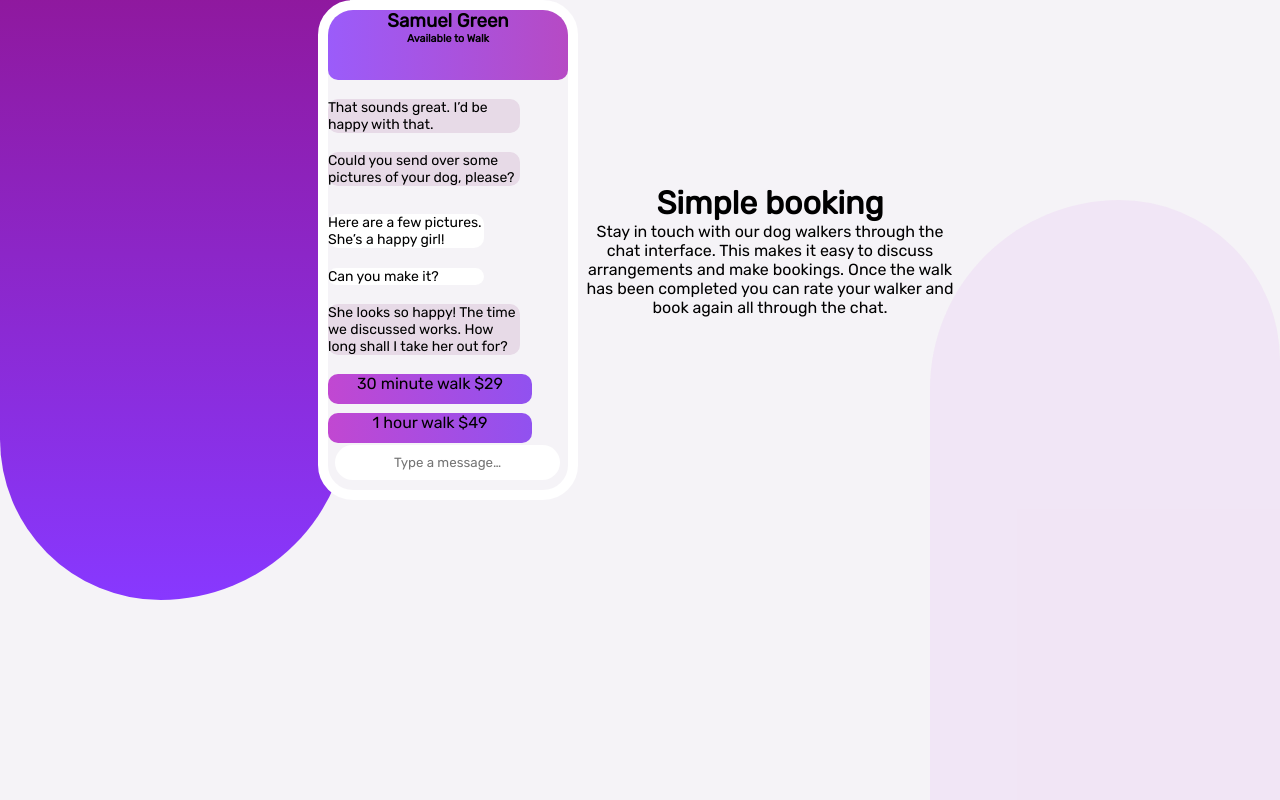
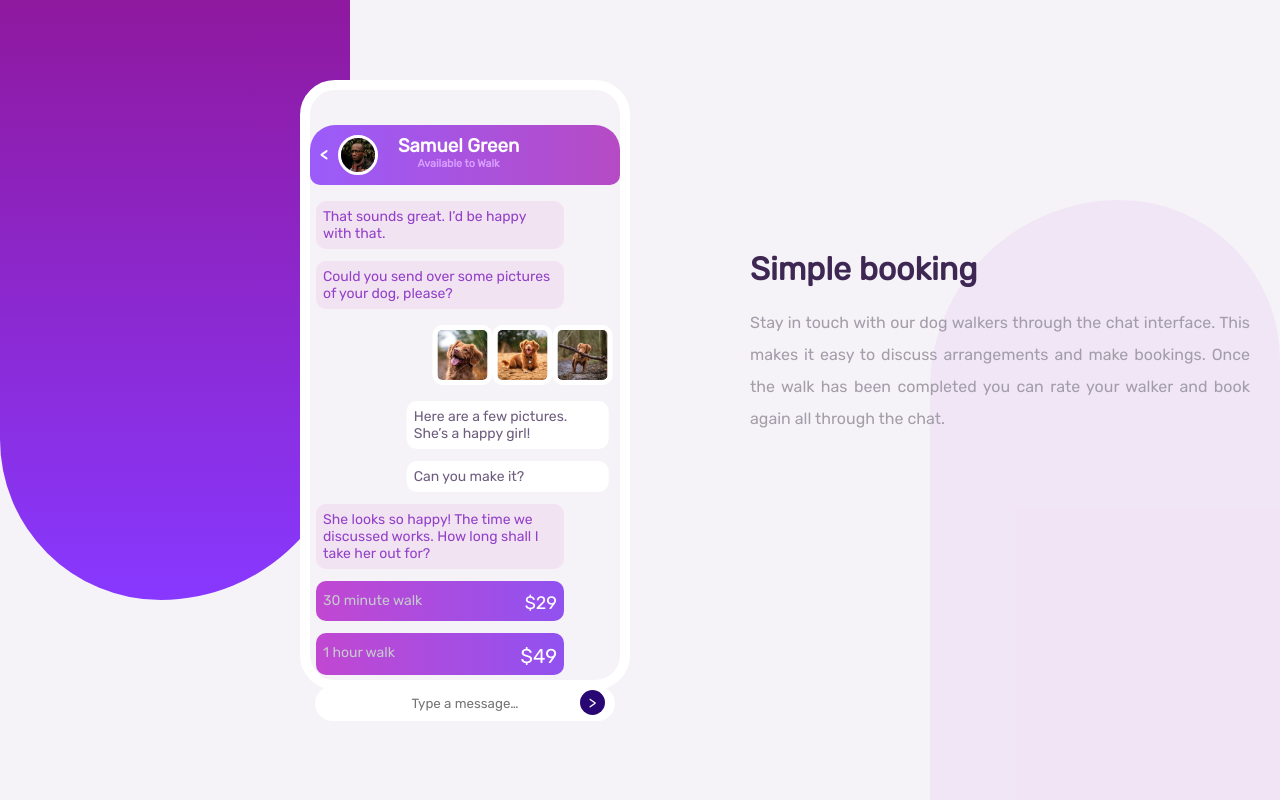
Before and after one commit to Limi-Hodory/Chat-app, a plain HTML site: page index.html in a window 1280 px wide. Drawn offline with Linux system fonts and the light colour scheme.

Commit message:
last version

```diff
--- a/index.html
+++ b/index.html
@@ -24,26 +24,40 @@
 
   <div class="container">
     <div class="phone_screen">
+      <!-- <div class="phone_screen_white-shape"> </div> -->
       <div class="phone_screen_top">
-        <!-- <img src="/images/avatar.jpg" alt="profile picture"> -->
-        <h3>Samuel Green </h3>
+        <h4> < </h4>
+        <img class="profile-pic" src="/images/avatar.jpg" alt="profile picture">
+        <!-- <div class="phone_screen_white-shape"> </div> -->
+        <div class="phone_screen_top-headline ">
+          <h3>Samuel Green </h3>
         <h6>Available to Walk </h6>
+        </div>
+        <!-- <h3>Samuel Green </h3>
+        <h6>Available to Walk </h6> -->
       </div>
       <div class="phone_screen-msg">  That sounds great. I’d be happy with that. </div>
       <div class="phone_screen-msg">  Could you send over some pictures of your dog, please?</div>
-      <div>  </div>
-      <div class="phone_screen-msg client-msg"> Here are a few pictures. She’s a happy girl! </div>
+      <div class="img-client_msg"> <!--phone_screen-msg client-msg-->
+        <img src="images/dog-image-1.jpg" alt="dog1">
+        <img src="images/dog-image-2.jpg" alt="dog2">
+        <img src="images/dog-image-3.jpg" alt="dog3">
+      </div>
+      <div class="phone_screen-msg client-msg">  Here are a few pictures. She’s a happy girl! </div>
       <div class="phone_screen-msg client-msg"> Can you make it?</div>
       <div class="phone_screen-msg"> She looks so happy! The time we discussed works. How long shall I take her out for?</div>
-      <div class="phone_screen-bid">  30 minute walk
-        $29 </div>
-      <div class="phone_screen-bid">1 hour walk
-        $49 </div>
-        <input type="text" id="fname" name="fname" placeholder="Type a message…" ><br><br>
+      <div class="phone_screen-msg phone_screen-price half-hour">  30 minute walk </div>
+      <div class="phone_screen-msg phone_screen-price hour">1 hour walk </div>
+      <div class="input_container">
+        <input type="text" id="fname" name="fname" placeholder="Type a message…" >
+        <button type="submit" value="Send" placeholder=">"> > </button> <br><br>
+      </div>
+
     </div>
 
     <div class="instructions">
       <h1>  Simple booking </h1>
+      <br>
       <p>Stay in touch with our dog walkers through the chat interface. This makes it easy to
         discuss arrangements and make bookings. Once the walk has been completed you can rate
         your walker and book again all through the chat.  </p>
--- a/style.css
+++ b/style.css
@@ -9,9 +9,6 @@
 }
 body{
     background-color: hsl(270, 20%, 96%);
-    /* try- flex col */
-
-
 }
 
 .background_shapes{
@@ -40,30 +37,25 @@ body{
     justify-content: center;
     flex-basis: 10%;
     margin: auto;
-    /* position: relative; */
-
-}
-.instructions{
-    flex-basis: 30%;
-    display: block;
-    /* align-items: center; */
-    /* justify-content: flex-start; */
-    text-align: justify;
+    position: relative;
 
 }
 
+
 .phone_screen{
     background-color: hsl(270, 20%, 96%);
-    width: 260px;
-    height: 500px;
+    width: 330px;
+    height: 610px;
     border-radius: 35px;
     border-color: white;
     border-style: solid;
     border-width: 10px 10px 10px 10px;
-    position: relative; /*for the msg */
     display: flex !important;
     flex-direction: column;
-    justify-content: space-between;
+    justify-content: space-around;
+    position: absolute;
+    top: 80px;
+    left: 300px;
 
 
 }
@@ -72,13 +64,32 @@ body{
 
 .phone_screen-msg{
 
-background-color: hsl(300, 21%, 88%);
-margin-bottom: 10px;
-font-size: 14px;
-border-radius: 10px;
-width: 80%;
-text-align: left;
+    background-color: hsl(300, 35%, 92%);
+    font-size: 14px;
+    border-radius: 10px;
+    max-width: 80%;
+    text-align: left;
+    padding: 7px;
+    margin: 6px;
+    color: hsl(276, 55%, 52%);
+    /* Animation */
+    animation-name: toDown;
+    animation-duration: 1000ms;
+    transition-property: transform;
+    animation-timing-function: ease;
+    animation-delay: 500ms;
 
+}
+
+
+@keyframes toDown{
+
+    from{
+        transform:translateY(-50%) scale(0) ;
+    }
+    to{
+        transform: translateY(0%) scale(1);
+    }
 }
 
 .phone_screen_top{
@@ -86,37 +97,161 @@ text-align: left;
     background-image: linear-gradient(to left, hsl(293, 51%, 53%), hsl(264, 94%, 67%));
     border-radius: 25px 25px 10px 10px;
     margin-bottom: 10px;
-    height: 70px;
+    margin-top: 35px;
+    padding: 10px;
+    height: 75px;
+    position: relative;
+    color: white;
+    display: flex;
+}
+.phone_screen_top h6{
+    color: hsl(276, 100%, 81%);
+}
+.phone_screen_top h4{
+    padding-top: 10px;
+}
+.phone_screen_top .profile-pic{
+    width: 40px;
+    height: 40px;
+    border-radius: 40px;
+    border-color: white;
+    border-style: solid;
+    border-width: 3px;
+    margin-right: 20px;
+    margin-left: 10px;
+}
+
+div .client-msg{
+    background-color: white;
+    width: 65%;
+    position: calc(100%-50px);
+    right: calc(100%-50px);
+    transition: 0s transform ease-in ;
+    transform: translateX(45%);
+    color: hsl(271, 15%, 43%);
+      /* Animation */
+      animation-name: toDownC;
+      animation-duration: 1000ms;
+      transition-property: transform;
+      animation-timing-function: ease;
+      animation-delay: 500ms;
+      animation-direction: alternate;
+}
+
+.img-client_msg{
+    display: flex;
+    flex-basis: 10px;
+    background-color: unset;
+    background-color: none;
+    transition: 0s transform ease-in ;
+    transform: translateX(45%);
+    margin:10px;
+    margin-right: 50px;
+    /* Animation */
+    animation-name: toDownC;
+    animation-duration: 1000ms;
+    transition-property: transform;
+    animation-timing-function: ease;
+    animation-delay: 500ms;
+    animation-direction: alternate;
+
+}
+@keyframes toDownC{
+
+    from{
+        transform:translateY(50%) translateX(45%) scale(0) ;
+    }
+    to{
+        transform: translateY(0%) translateX(45%)  scale(1);
+    }
+}
+.img-client_msg img{
+    width: 60px;
+    height: 60px;
+    border-radius: 10px;
+    border-color: white;
+    border-style: solid;
+    border-width: 5px;
 
 
 
 }
 
-/* .phone_screen_top h3::before{
-    content:' ';
-    background:  url('/images/avatar.jpg');
-    height: 10px;
-    width: 10px;
-} */
-div .client-msg{
-    background-color: white;
-    width: 65%;
-    /* position: absolute;
-    right: 0; */
+.phone_screen-price{
+    background-image: linear-gradient(to right, hsl(293, 60%, 55%), hsl(264, 84%, 63%));
+    color: hsl(206, 6%, 79%);
+    display: flex;
+    justify-content: space-between;
+    padding-top: 11px;
 }
-.phone_screen-bid{
-    background-image: linear-gradient(to right, hsl(293, 60%, 55%), hsl(264, 84%, 63%));
-    border-radius: 10px;
-    height: 30px;
-    width: 85%;
+
+.half-hour::after{
+    content: ' $29';
+    color: white;
+    font-size: 18px;
+
+}
+.hour::after{
+    content: ' $49';
+    color: white;
+    font-size: 20px;
+
+}
+
+.input_container{
+    position: relative;
 }
 input[type="text"]{
     border-radius: 30px;
     height: 35px;
     margin-top: 10px;
     border: none;
-    position: absolute;
+    padding: 10px;
+    margin: 5px;
+    margin-bottom: 20px;
     bottom: 2%;
     left: 3%;
-    width: 225px;
+    width: 300px;
  }
+
+ button[type="submit"]{
+    position: absolute;
+    z-index: 1;
+    top: 9px;
+    left: 270px;
+    width:25px; height: 25px;
+    background-color: #280774;
+    border-radius: 40px;
+    padding: 3px;
+    border: none; cursor:pointer;
+    color: whitesmoke;
+    font-size: 16px;
+
+ }
+
+
+ /* Second part */
+
+ .instructions{
+    color: hsl(270, 7%, 64%);
+    position: absolute;
+    top: 250px;
+    left: 750px;
+    max-width: 500px;
+    display: flex;
+    flex-direction: column;
+    text-align: center;
+    justify-content: space-around;
+    text-align: justify;
+    align-items: flex-start;
+
+}
+ .instructions h1{
+     color: hsl(271, 36%, 24%);
+
+ }
+ .instructions p{
+    line-height: 24pt;
+    text-align: justify;
+    text-align-last: left;
+ }
```
